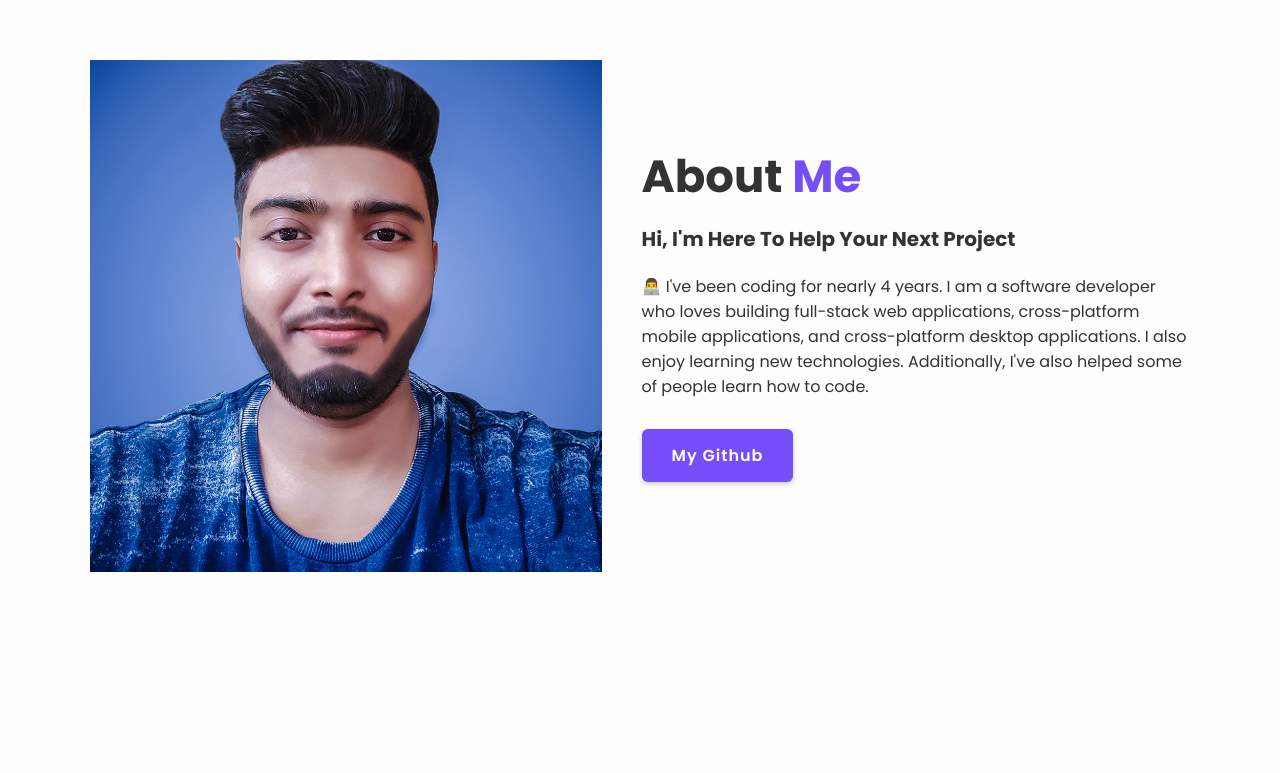
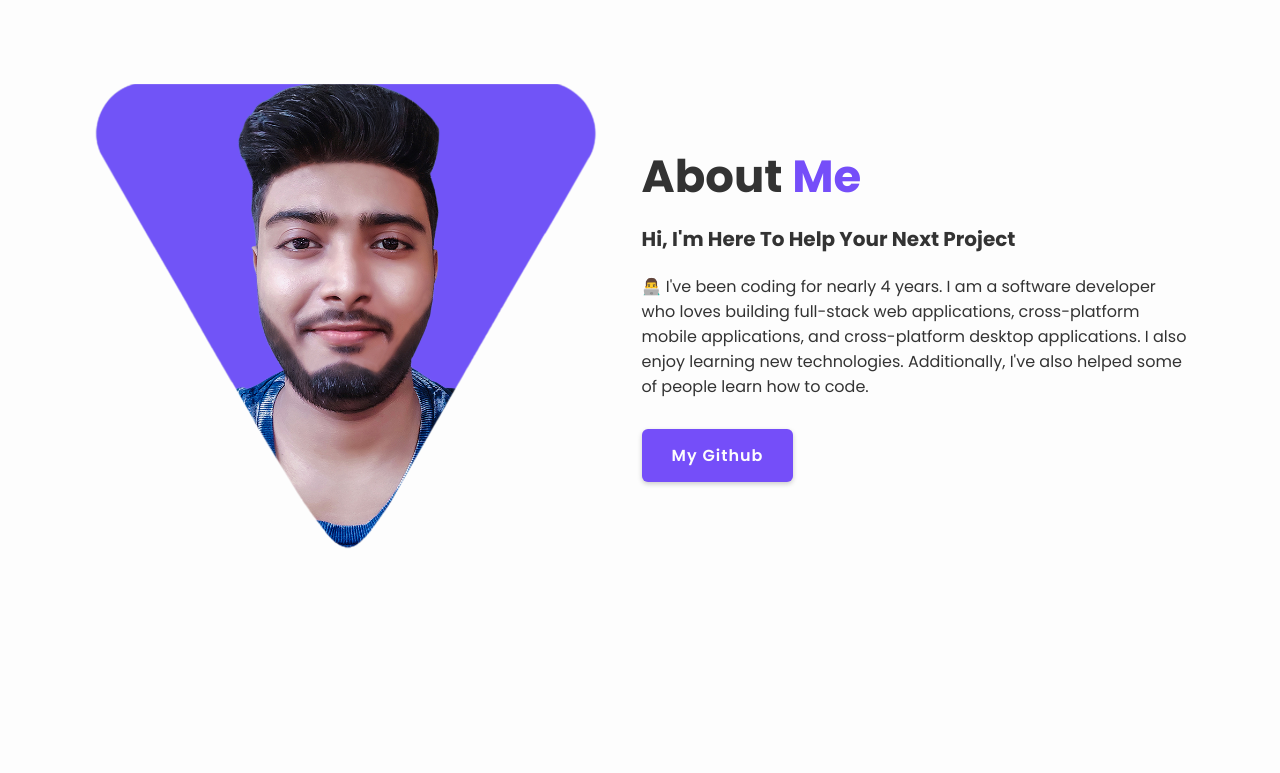
Before and after one commit to DEBJYOTIRUMAN/Devrx-Portfolio-Website, a plain HTML site: page index.html in a window 1280 px wide. Shown: the part 924-1697 px from the top of the page. Drawn offline with nearby package versions, Linux system fonts and the light colour scheme.

Commit message:
Update Image

```diff
--- a/index.html
+++ b/index.html
@@ -83,7 +83,7 @@
 
     <section class="about" id="about" data-aos="fade-up">
         <div class="about-img">
-            <img src="images/about.jpg" alt="Image not found!" />
+            <img src="images/about.png" alt="Image not found!" />
         </div>
         <div class="about-content">
             <h2 class="heading">About <span>Me</span></h2>
```
Also changed, not shown: images/about.jpg (deleted), images/about.png (added).
